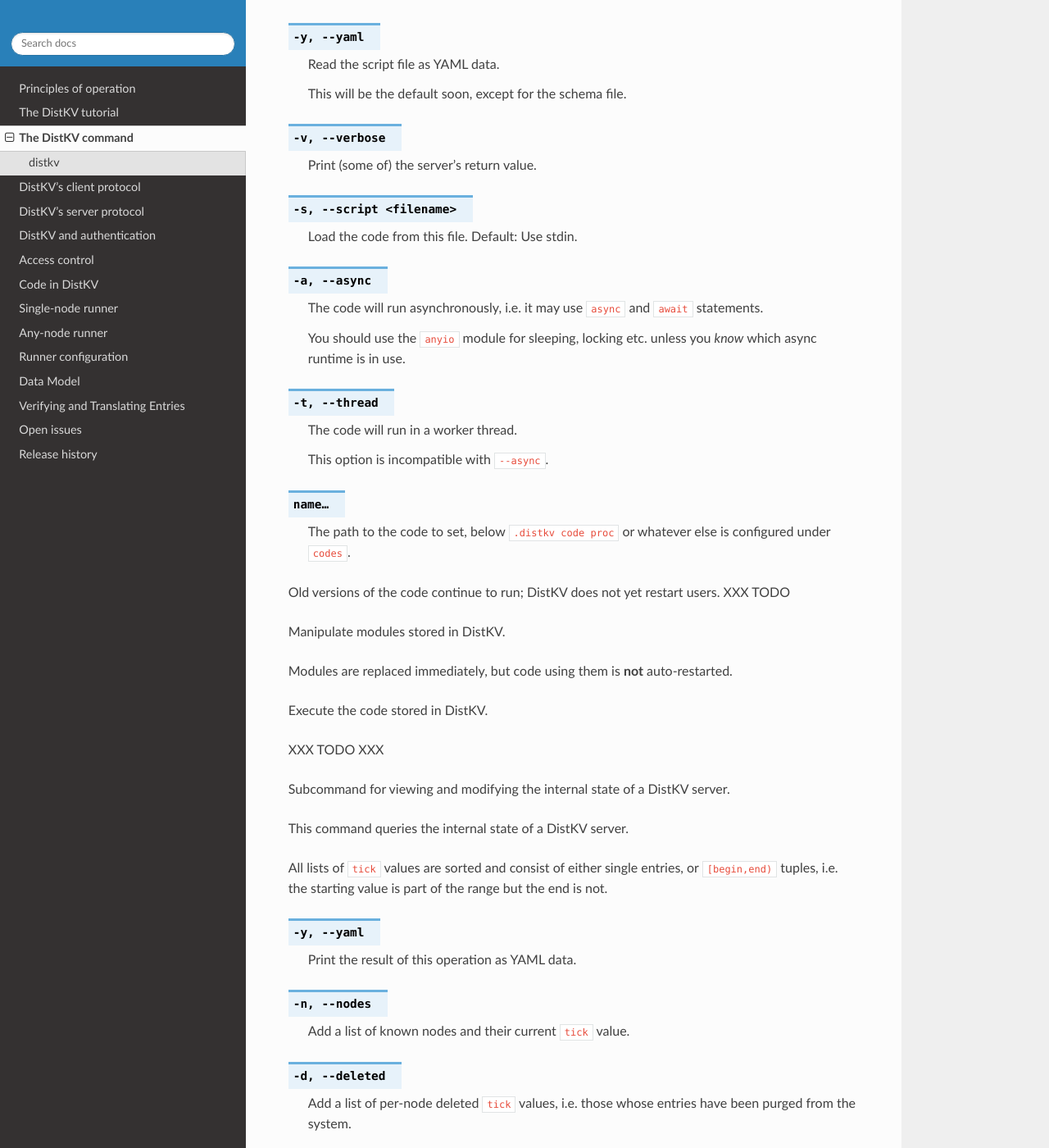
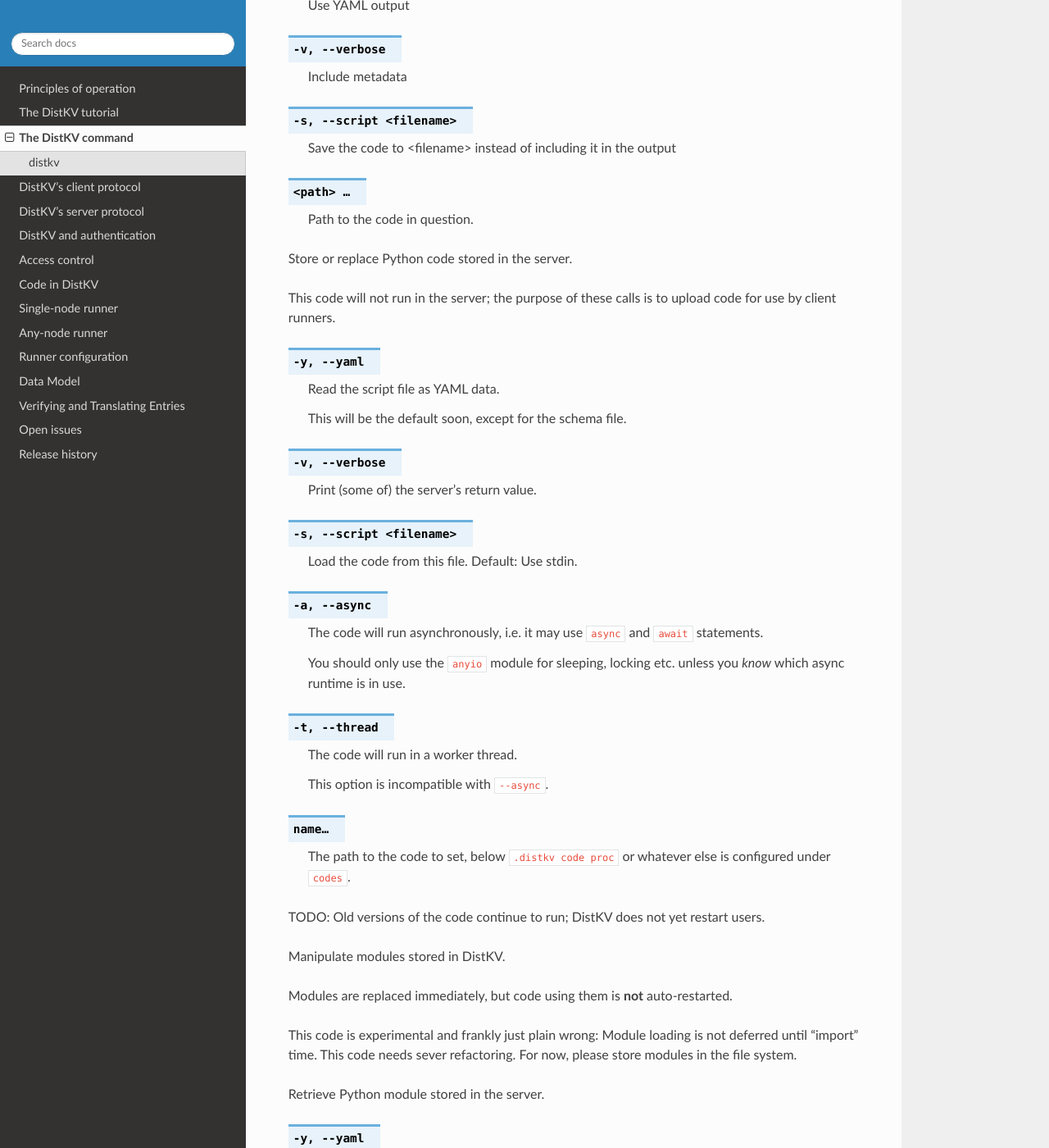
Before and after one commit to M-o-a-T/moat-kv, a Sphinx documentation site: the page built from docs/source/command_line.rst, in a window 1280 px wide and 1400 px high, scrolled down 15416 px. Shown: the whole window at 82% size. Built offline with Sphinx 7.4.7 and the Read the Docs theme 2.0.0, drawn with Linux system fonts in a browser that asks for light colours; some of the changed text lies outside the part shown.

Commit message:
Document code execution.

```diff
--- a/docs/source/command_line.rst
+++ b/docs/source/command_line.rst
@@ -836,7 +836,6 @@
    The path to start dumping at. Default: the root.
 
 
-
 .. program:: distkv client code
 
 Manipulate code stored in DistKV.
@@ -844,8 +843,101 @@
 
 .. program:: distkv client code get
 
+Retrieve Python code stored in the server.
+
+.. option:: -y, --yaml
+
+   Use YAML output
+
+.. option:: -v, --verbose
+
+   Include metadata
+
+.. option:: -s, --script <filename>
+
+   Save the code to <filename> instead of including it in the output
+
+.. option:: <path> …
+
+   Path to the code in question.
+
 
 .. program:: distkv client code set
+
+Store or replace Python code stored in the server.
+
+This code will not run in the server; the purpose of these calls is to
+upload code for use by client runners.
+
+.. option:: -y, --yaml
+
+   Read the script file as YAML data.
+
+   This will be the default soon, except for the schema file.
+
+.. option:: -v, --verbose
+
+   Print (some of) the server's return value.
+
+.. option:: -s, --script <filename>
+
+   Load the code from this file. Default: Use stdin.
+
+.. option:: -a, --async
+
+   The code will run asynchronously, i.e. it may use ``async`` and ``await`` statements.
+
+   You should only use the ``anyio`` module for sleeping, locking etc. unless
+   you *know* which async runtime is in use.
+
+.. option:: -t, --thread
+
+   The code will run in a worker thread.
+
+   This option is incompatible with ``--async``.
+
+.. option:: name…
+
+   The path to the code to set, below ``.distkv code proc`` or whatever
+   else is configured under ``codes``.
+
+TODO: Old versions of the code continue to run; DistKV does not yet restart users.
+
+
+.. program:: distkv client code module
+
+Manipulate modules stored in DistKV.
+
+Modules are replaced immediately, but code using them is **not**
+auto-restarted.
+
+This code is experimental and frankly just plain wrong: Module loading is
+not deferred until "import" time. This code needs sever refactoring. For now, please store modules
+in the file system.
+
+
+.. program:: distkv client code module get
+
+Retrieve Python module stored in the server.
+
+.. option:: -y, --yaml
+
+   Use YAML output
+
+.. option:: -v, --verbose
+
+   Include metadata.
+
+.. option:: -s, --script <filename>
+
+   Save the code to <filename> instead of including it in the output
+
+.. option:: <path> …
+
+   Path to the code in question.
+
+
+.. program:: distkv client code module set
 
 Store or replace Python code stored in the server.
 
@@ -884,23 +976,49 @@
    The path to the code to set, below ``.distkv code proc`` or whatever
    else is configured under ``codes``.
 
-Old versions of the code continue to run; DistKV does not yet restart users.
-XXX TODO
+TODO: Old versions of the code continue to run; DistKV does not yet restart users.
 
-
-.. program:: distkv client code module
-
-Manipulate modules stored in DistKV.
-
-Modules are replaced immediately, but code using them is **not**
-auto-restarted.
 
 
 .. program:: distkv client run
 
-Execute the code stored in DistKV.
+Subcommand for controlling and executing code stored in DistKV.
 
-XXX TODO XXX
+.. option:: -n, --node <node>
+
+   The node where the code in question might run.
+
+   Not using this option means that the code in question may run on any
+   node.
+
+
+.. program:: distkv client run all
+
+This is the actual runner, i.e. the program that runs stored tasks.
+
+This program does not terminate.
+
+
+.. program:: distkv client run list
+
+List available run entries.
+
+.. option:: -y, --yaml
+
+   More verbose listing, yaml-formatted.
+
+.. option:: <prefix> …
+
+Limit listing to this prefix.
+
+
+.. program:: distkv client run get
+
+Read a runner entry.
+
+.. option:: -n, --node <node>
+
+   The node where the code in question might run.
 
 
 .. program:: distkv client internal
```
Also changed, not shown: docs/source/tutorial.rst (+15 -0 lines).
